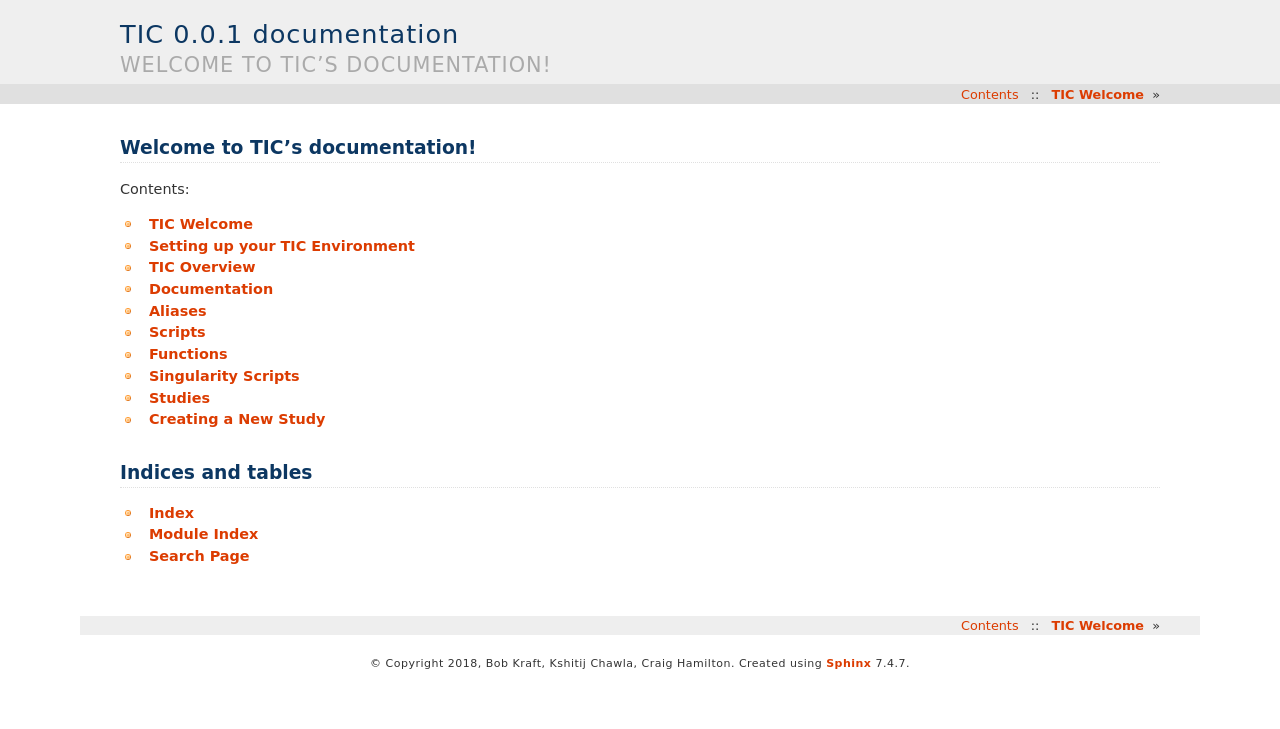
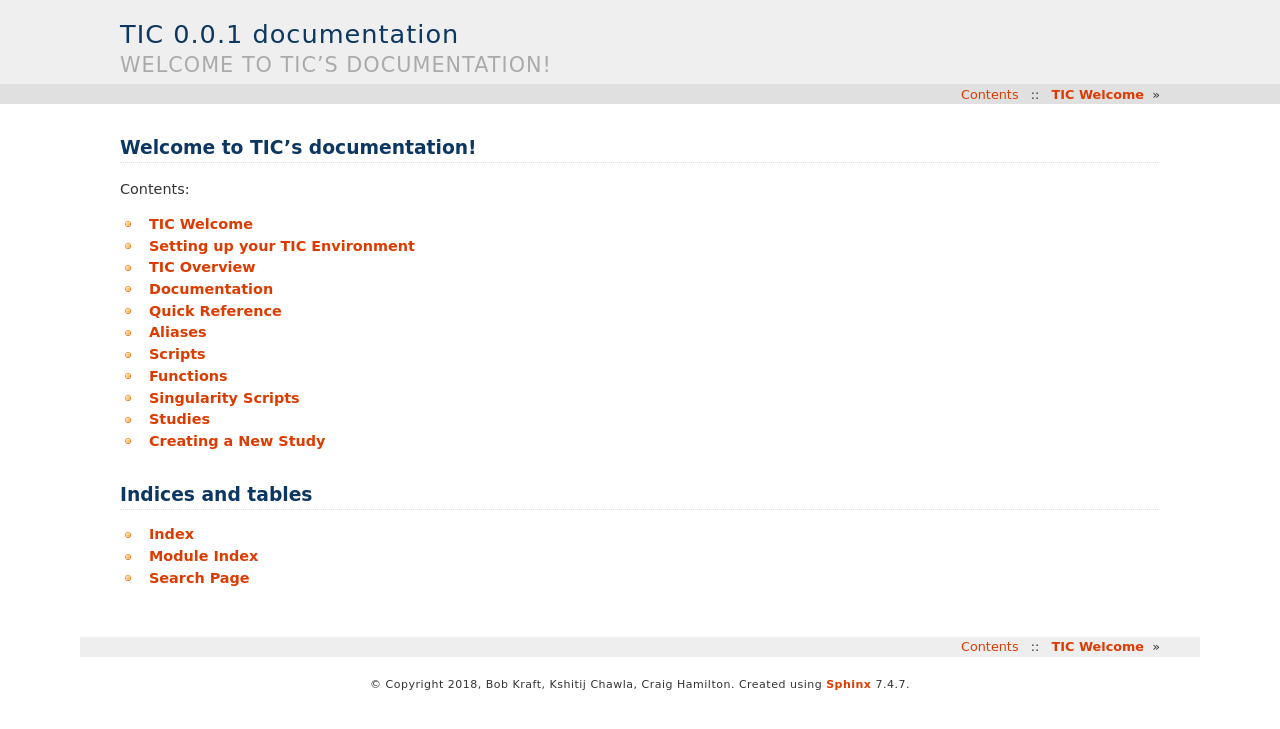
Before and after one commit to bkraft4257/tic2, a Sphinx documentation site: the page built from docs/source/index.rst, in a window 1280 px wide. Shown: the top 729 px of the page. Built offline with Sphinx 7.4.7, drawn with Linux system fonts in a browser that asks for light colours.

Commit message:
Dog fooding and updating documentation.
Signed-off-by: bkraft <bob.kraft@infiniteleap.net>

Former-commit-id: 75dcf1cdd858fe6fa50b36ae4f4145f47e741a8c
Former-commit-id: 80bd562528a4ab6a5f7d6d44811246766e8d304b

```diff
--- a/docs/source/other/quick_reference.rst
+++ b/docs/source/other/quick_reference.rst
@@ -1,4 +1,5 @@
-# Quick Reference
+Quick Reference
+===============
 
 These quick instructions are intended to serve as a reminder on how to process a data set.  Each
 step assumes that the previous steps have been completed and are correct. The commands are written
```
